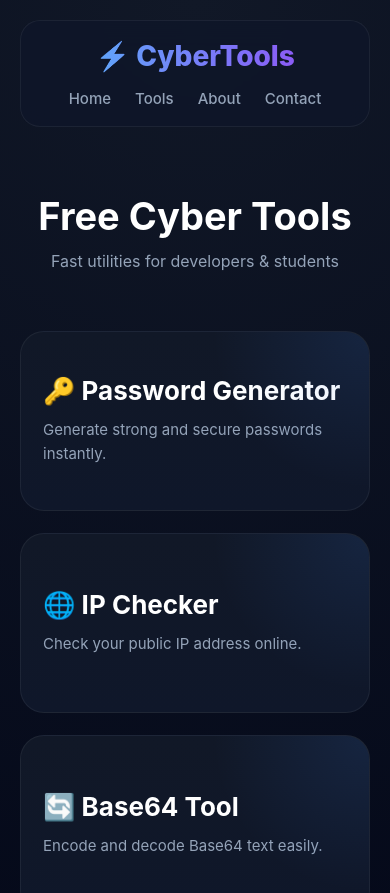
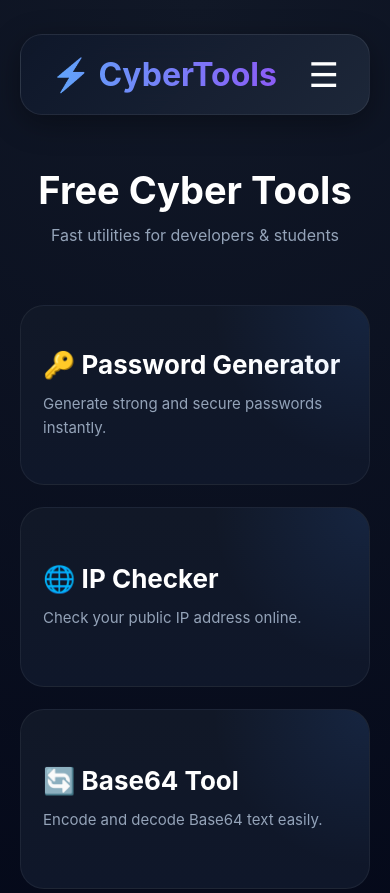
Before and after one commit to sonu2819/CyberTools, a React (Vite) app: page / in a window 390 px wide. Shown: the top 893 px of the page. Built offline with nearby package versions, Linux system fonts and the light colour scheme.

Commit message:
add hamburger

```diff
--- a/package.json
+++ b/package.json
@@ -10,6 +10,7 @@
     "preview": "vite preview"
   },
   "dependencies": {
+    "lucide-react": "^1.16.0",
     "qrcode": "^1.5.4",
     "react": "^19.2.6",
     "react-dom": "^19.2.6",
--- a/src/App.css
+++ b/src/App.css
@@ -433,7 +433,6 @@ button:hover {
 }
 
 /* MOBILE */
-
 @media (max-width: 700px) {
 
   .hero h1 {
@@ -445,14 +444,9 @@ button:hover {
   }
 
   .navbar {
-    flex-direction: column;
-    gap: 16px;
-    text-align: center;
-  }
-
-  nav {
-    flex-wrap: wrap;
-    justify-content: center;
+    flex-direction: row;
+    justify-content: space-between;
+    align-items: center;
   }
 
   .layout {
@@ -475,7 +469,6 @@ button:hover {
     width: 100%;
   }
 }
-
 
 
 
@@ -621,3 +614,99 @@ textarea {
   }
 
 }
+
+
+/* NAVBAR */
+.navbar{
+  display:flex;
+  justify-content:space-between;
+  align-items:center;
+
+  padding:20px 30px;
+
+  position:relative;
+
+  margin-bottom:70px;
+
+  background:linear-gradient(
+    135deg,
+    rgba(15,23,42,0.95),
+    rgba(30,41,59,0.92)
+  );
+
+  border:1px solid rgba(255,255,255,0.08);
+
+  border-radius:22px;
+
+  backdrop-filter:blur(14px);
+
+  box-shadow:
+    0 8px 30px rgba(0,0,0,0.35);
+}
+
+/* LOGO */
+.logo{
+  color:#6c7cff;
+
+  font-size:32px;
+
+  font-weight:700;
+}
+
+/* HIDE CHECKBOX */
+#menu-toggle{
+  display:none;
+}
+
+/* HAMBURGER */
+.hamburger{
+  color:white;
+
+  font-size:34px;
+
+  cursor:pointer;
+
+  line-height:1;
+}
+
+/* MENU */
+.menu{
+  position:absolute;
+
+  top:85px;
+  right:20px;
+
+  background:#111827;
+
+  border-radius:14px;
+
+  padding:18px;
+
+  display:none;
+
+  flex-direction:column;
+
+  gap:14px;
+
+  min-width:180px;
+
+  z-index:1000;
+}
+
+/* SHOW MENU */
+#menu-toggle:checked ~ .menu{
+  display:flex;
+}
+
+/* MENU LINKS */
+.menu a{
+  color:white;
+
+  text-decoration:none;
+
+  font-size:18px;
+}
+
+.menu a:hover{
+  color:#6c7cff;
+}
--- a/src/App.jsx
+++ b/src/App.jsx
@@ -11,7 +11,19 @@ export default function App() {
     ⚡ CyberTools
   </div>
 
-     <nav>
+  <input
+    type="checkbox"
+    id="menu-toggle"
+  />
+
+  <label
+    htmlFor="menu-toggle"
+    className="hamburger"
+  >
+    ☰
+  </label>
+
+  <div className="menu">
 
     <a href="/">
       Home
@@ -29,7 +41,8 @@ export default function App() {
       Contact
     </a>
 
-</nav>
+  </div>
+
 </header>
 
       {/* HERO */}
```
Also changed, not shown: src/index.css (line endings or trailing spaces), 1 other file (tests, documents, lock files or other folders). Lines whose indentation alone changed are shown as unchanged.
